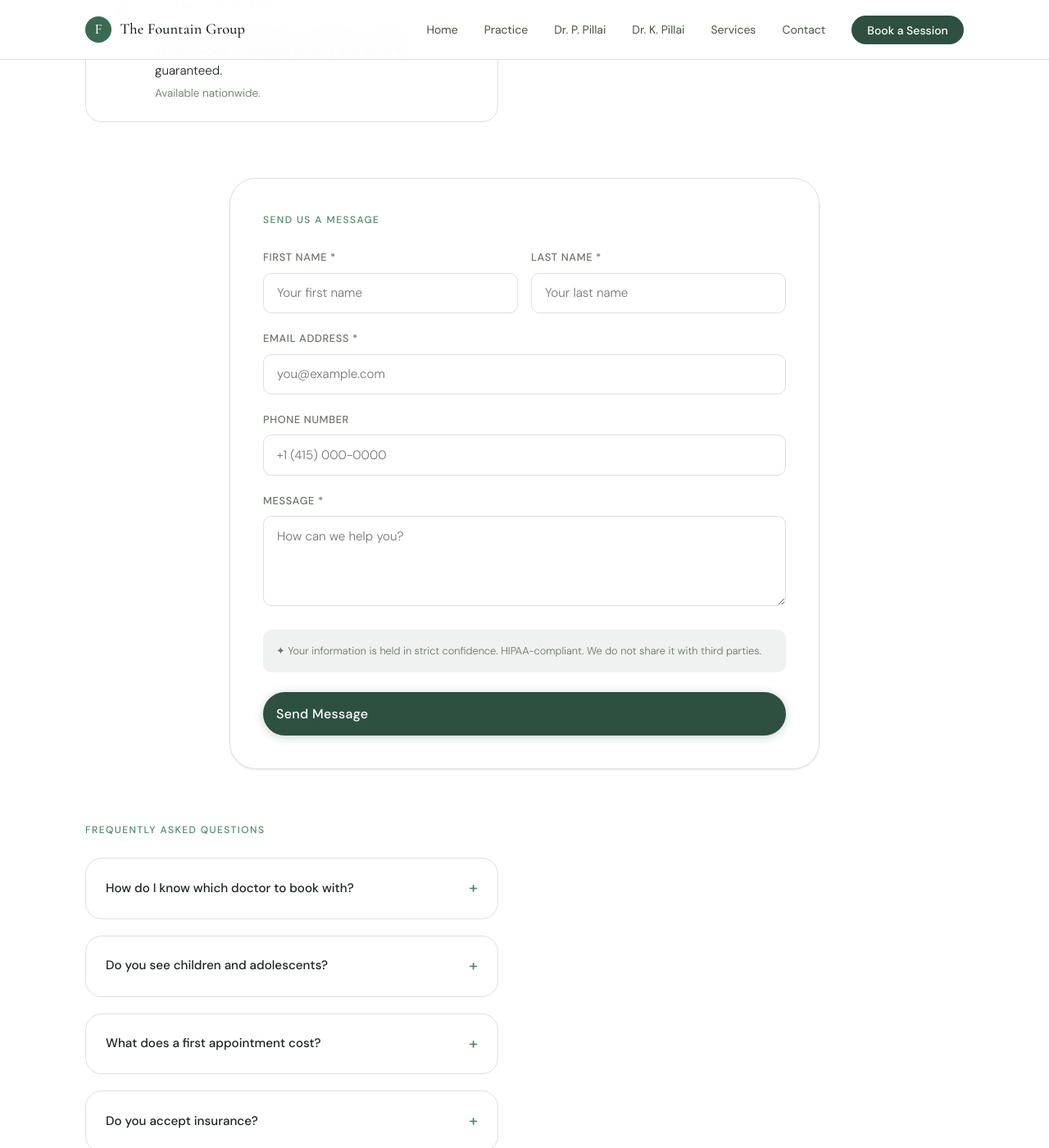
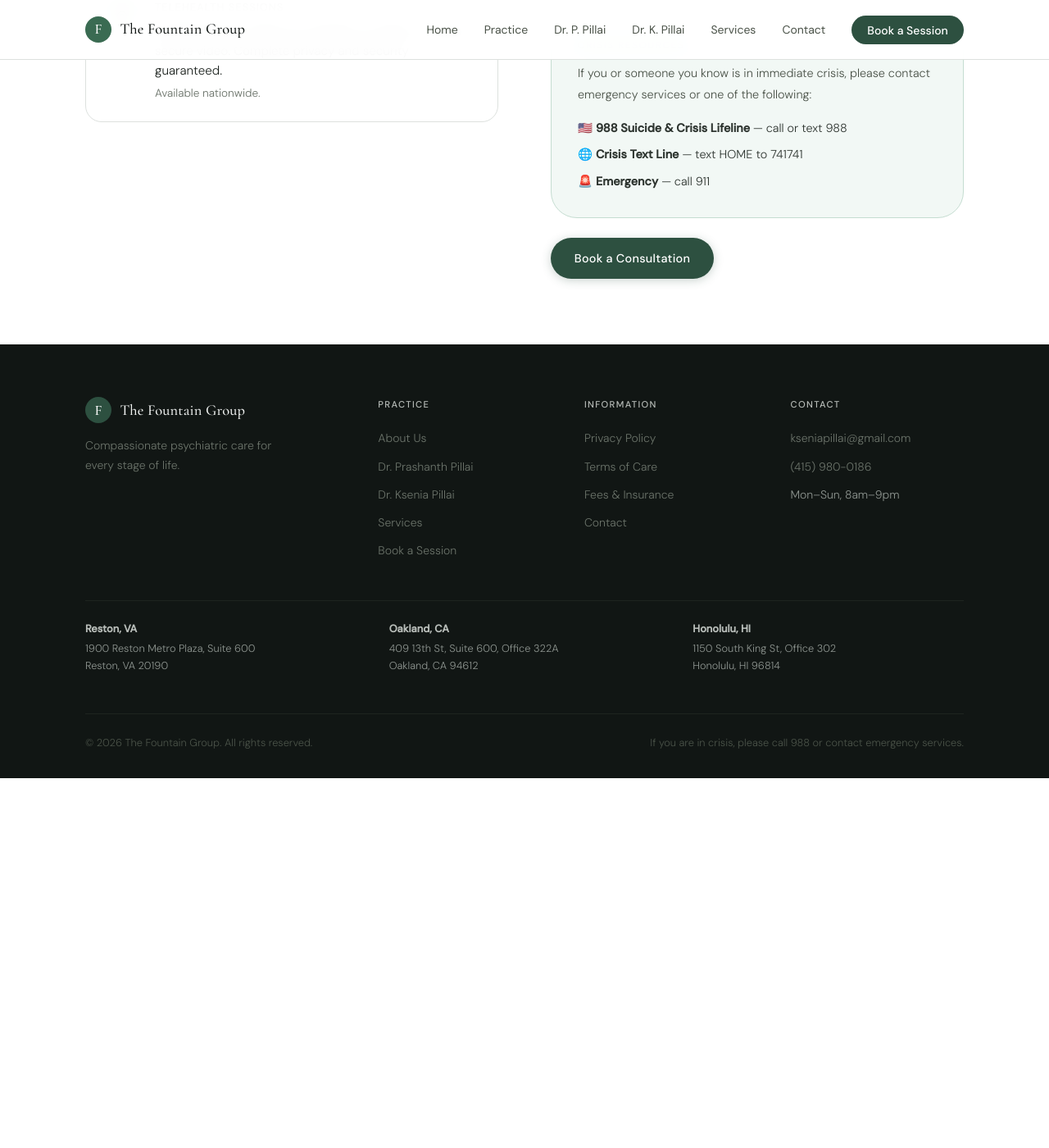
Before and after one commit to followorbounce/thefountaingrp.org, a Jekyll site: the page built from pages/contact.html, in a window 1280 px wide and 1400 px high, scrolled down 1284 px. Shown: the whole window at 82% size. Built offline with Jekyll 4.4.1, drawn with Linux system fonts in a browser that asks for light colours; after the commit the page ends 2233 px from its top, so only the background shows below that.

Commit message:
fix contact form

```diff
--- a/assets/js/main.js
+++ b/assets/js/main.js
@@ -44,10 +44,9 @@
   fadeEls.forEach(el => observer.observe(el));
 }
 
-// --- BOOKING FORM (AJAX) ---
+// --- BOOKING FORM (AJAX via FormSubmit) ---
 const bookingForm = document.getElementById('bookingForm');
 const bookingSuccess = document.getElementById('bookingSuccess');
-const bookingFormCard = document.getElementById('bookingFormCard');
 
 if (bookingForm) {
   bookingForm.addEventListener('submit', async (e) => {
@@ -79,74 +78,11 @@
 
     if (!valid) return;
 
-    // Simulate AJAX submission
     const submitBtn = bookingForm.querySelector('[type="submit"]');
     submitBtn.textContent = 'Sending…';
     submitBtn.disabled = true;
 
-    await new Promise(r => setTimeout(r, 1400));
-
-    // Show success
-    bookingForm.style.display = 'none';
-    if (bookingSuccess) {
-      bookingSuccess.classList.add('show');
-    }
-  });
-
-  // Live validation on input
-  bookingForm.querySelectorAll('input, select, textarea').forEach(field => {
-    field.addEventListener('input', () => {
-      if (field.value.trim()) {
-        field.classList.remove('error');
-        const err = field.parentElement.querySelector('.error-msg');
-        if (err) err.classList.remove('show');
-      }
-    });
-  });
-}
-
-// --- CONTACT FORM (AJAX via FormSubmit) ---
-const contactForm = document.getElementById('contactForm');
-const contactSuccess = document.getElementById('contactSuccess');
-const contactFormCard = document.getElementById('contactFormCard');
-
-if (contactForm) {
-  contactForm.addEventListener('submit', async (e) => {
-    e.preventDefault();
-
-    // Validate required fields
-    let valid = true;
-    const fields = contactForm.querySelectorAll('[required]');
-    fields.forEach(field => {
-      const error = field.parentElement.querySelector('.error-msg');
-      if (!field.value.trim()) {
-        field.classList.add('error');
-        if (error) error.classList.add('show');
-        valid = false;
-      } else {
-        field.classList.remove('error');
-        if (error) error.classList.remove('show');
-      }
-    });
-
-    // Email validation
-    const emailField = contactForm.querySelector('[type="email"]');
-    if (emailField && emailField.value && !/^[^\s@]+@[^\s@]+\.[^\s@]+$/.test(emailField.value)) {
-      emailField.classList.add('error');
-      const err = emailField.parentElement.querySelector('.error-msg');
-      if (err) { err.textContent = 'Please enter a valid email address.'; err.classList.add('show'); }
-      valid = false;
-    }
-
-    if (!valid) return;
-
-    // Update button state
-    const submitBtn = contactForm.querySelector('[type="submit"]');
-    submitBtn.textContent = 'Sending…';
-    submitBtn.disabled = true;
-
-    // Build FormData and submit via AJAX to FormSubmit
-    const formData = new FormData(contactForm);
+    const formData = new FormData(bookingForm);
 
     try {
       const response = await fetch('https://formsubmit.co/ajax/kseniapillai@gmail.com', {
@@ -156,25 +92,22 @@
       });
 
       if (response.ok) {
-        // Show success animation (same as booking page)
-        contactForm.style.display = 'none';
-        if (contactSuccess) {
-          contactSuccess.classList.add('show');
-        }
+        bookingForm.style.display = 'none';
+        if (bookingSuccess) bookingSuccess.classList.add('show');
       } else {
-        submitBtn.textContent = 'Send Message';
+        submitBtn.textContent = 'Request Appointment';
         submitBtn.disabled = false;
         alert('Something went wrong. Please try again or contact us directly.');
       }
     } catch (err) {
-      submitBtn.textContent = 'Send Message';
+      submitBtn.textContent = 'Request Appointment';
       submitBtn.disabled = false;
       alert('Connection error. Please check your internet connection and try again.');
     }
   });
 
   // Live validation on input
-  contactForm.querySelectorAll('input, textarea').forEach(field => {
+  bookingForm.querySelectorAll('input, select, textarea').forEach(field => {
     field.addEventListener('input', () => {
       if (field.value.trim()) {
         field.classList.remove('error');
--- a/pages/booking.html
+++ b/pages/booking.html
@@ -88,6 +88,9 @@
     <h3>Consultation request</h3>
 
     <form id="bookingForm" novalidate>
+      <input type="hidden" name="_subject" value="New consultation request — The Fountain Group">
+      <input type="hidden" name="_captcha" value="false">
+      <input type="hidden" name="_template" value="table">
       <div class="form-row">
         <div class="form-group">
           <label for="firstName">First Name <span aria-hidden="true">*</span></label>
--- a/pages/contact.html
+++ b/pages/contact.html
@@ -52,64 +52,6 @@
     </div>
   </div>
 
-  <!-- Contact Form -->
-  <div class="fade-up" style="grid-column: 1 / -1; margin-top: -1rem;">
-    <div class="booking-form-card" id="contactFormCard" style="max-width: 720px; margin-inline: auto;">
-      <div class="section-label" style="margin-bottom:1.5rem">Send Us a Message</div>
-
-      <form id="contactForm" novalidate>
-        <!-- FormSubmit hidden fields -->
-        <input type="hidden" name="_subject" value="New contact message — The Fountain Group">
-        <input type="hidden" name="_captcha" value="false">
-        <input type="hidden" name="_template" value="table">
-
-        <div class="form-row">
-          <div class="form-group">
-            <label for="contactFirstName">First Name <span aria-hidden="true">*</span></label>
-            <input type="text" id="contactFirstName" name="firstName" autocomplete="given-name" required placeholder="Your first name" />
-            <div class="error-msg" role="alert">Please enter your first name.</div>
-          </div>
-          <div class="form-group">
-            <label for="contactLastName">Last Name <span aria-hidden="true">*</span></label>
-            <input type="text" id="contactLastName" name="lastName" autocomplete="family-name" required placeholder="Your last name" />
-            <div class="error-msg" role="alert">Please enter your last name.</div>
-          </div>
-        </div>
-
-        <div class="form-group">
-          <label for="contactEmail">Email Address <span aria-hidden="true">*</span></label>
-          <input type="email" id="contactEmail" name="email" autocomplete="email" required placeholder="you@example.com" />
-          <div class="error-msg" role="alert">Please enter a valid email address.</div>
-        </div>
-
-        <div class="form-group">
-          <label for="contactPhone">Phone Number</label>
-          <input type="tel" id="contactPhone" name="phone" autocomplete="tel" placeholder="+1 (415) 000-0000" />
-        </div>
-
-        <div class="form-group">
-          <label for="contactMessage">Message <span aria-hidden="true">*</span></label>
-          <textarea id="contactMessage" name="message" required placeholder="How can we help you?"></textarea>
-          <div class="error-msg" role="alert">Please enter your message.</div>
-        </div>
-
-        <div style="background:var(--neutral-100);border-radius:var(--radius-md);padding:1rem;margin-bottom:1rem;font-size:.8rem;color:var(--neutral-500);line-height:1.6;">
-          ✦ Your information is held in strict confidence. HIPAA-compliant. We do not share it with third parties.
-        </div>
-
-        <button type="submit" class="btn btn--primary form-submit">Send Message</button>
-      </form>
-
-      <!-- Success State (same animation as booking page) -->
-      <div class="booking-success" id="contactSuccess">
-        <div class="booking-success__icon">✓</div>
-        <h3>Message received</h3>
-        <p style="margin-bottom:.75rem;">Thank you for reaching out. We'll get back to you within one business day.</p>
-        <p>For urgent matters, please call us at <a href="tel:+1{{ site.data.site.contact.phone }}" style="color:var(--green-700)">{{ site.data.site.contact.phone_display }}</a>.</p>
-      </div>
-    </div>
-  </div>
-
   <!-- FAQ + Info -->
   <div class="fade-up">
     <div class="section-label" style="margin-bottom:1.5rem">Frequently Asked Questions</div>
```
Also changed, not shown: 4 other files.
